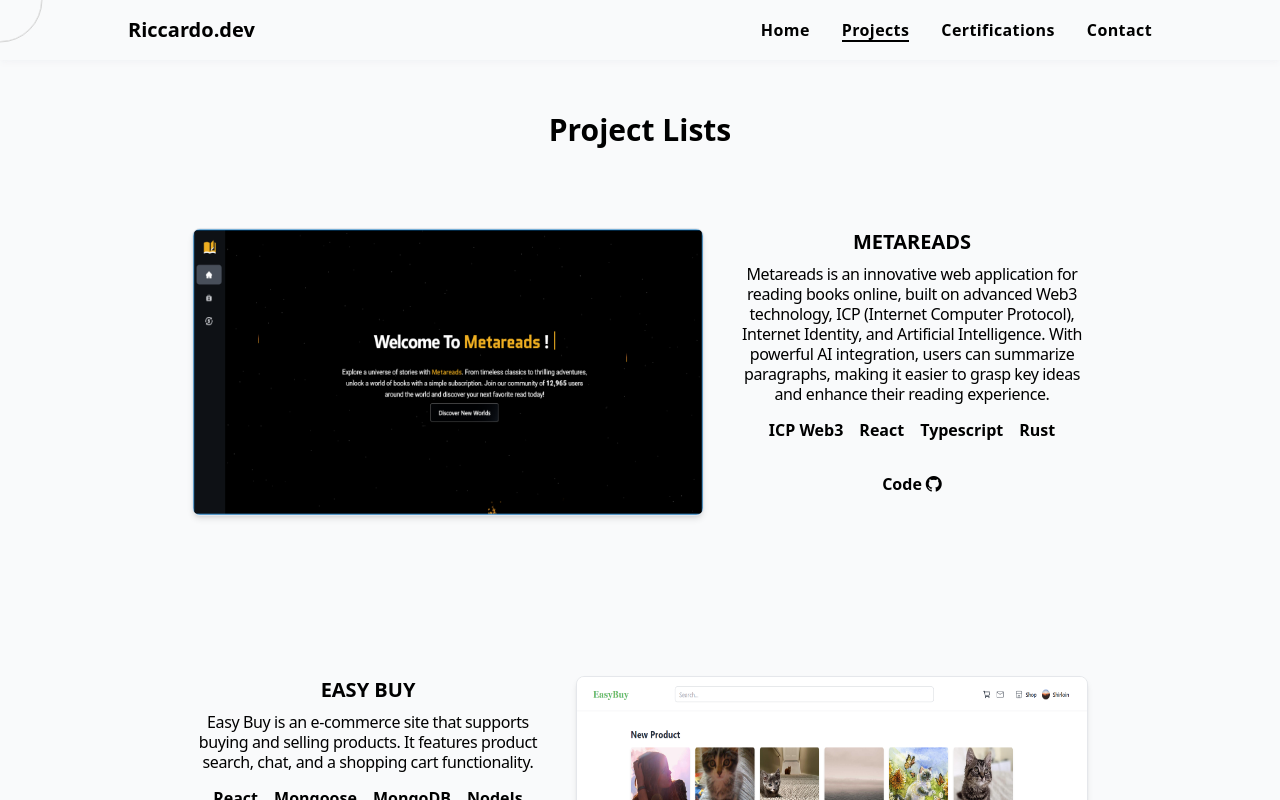
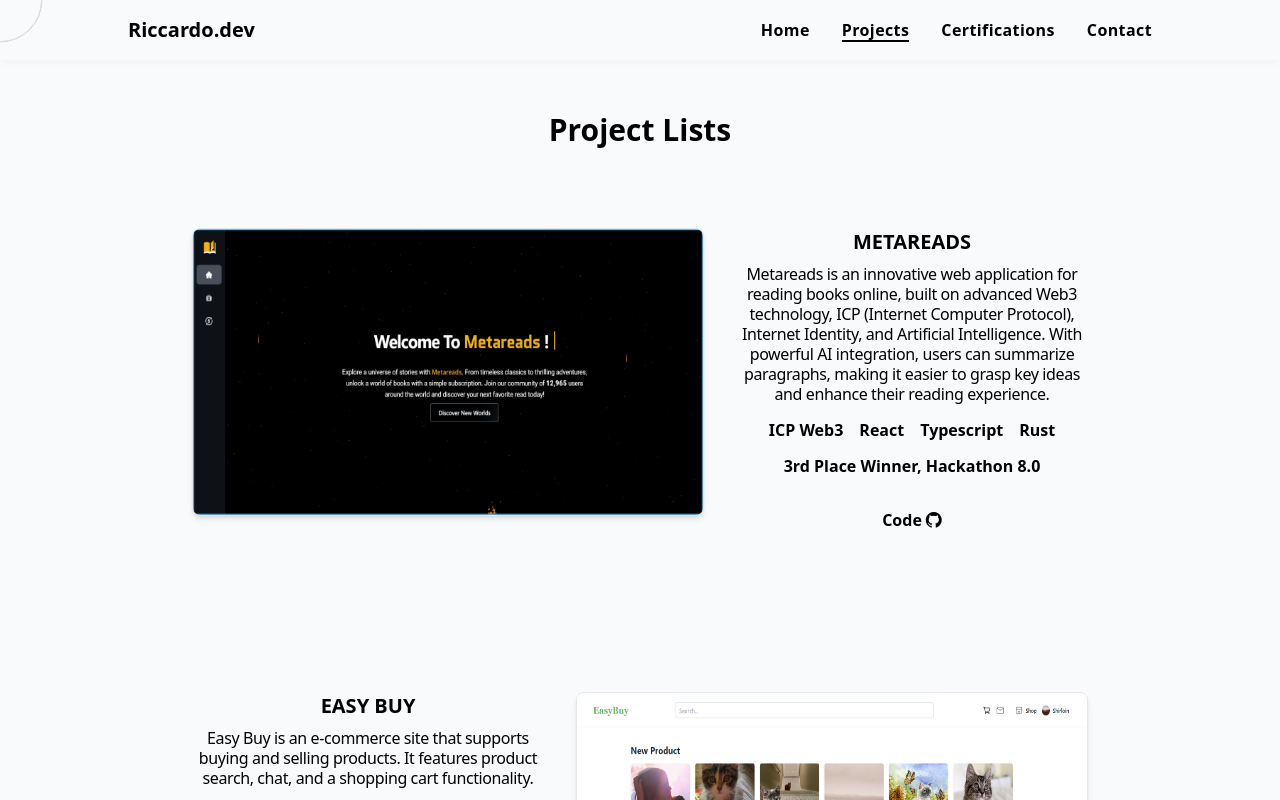
Before and after one commit to Shirloin/portofolio, a React (Vite) app: page /project in a window 1280 px wide. Shown: the top 800 px of the page. Built offline with nearby package versions, Linux system fonts and the light colour scheme.

Commit message:
fix: add project

```diff
--- a/src/pages/ProjectPage.tsx
+++ b/src/pages/ProjectPage.tsx
@@ -7,7 +7,13 @@ const projects: IProject[] = [
     description:
       "Metareads is an innovative web application for reading books online, built on advanced Web3 technology, ICP (Internet Computer Protocol), Internet Identity, and Artificial Intelligence.  With powerful AI integration, users can summarize paragraphs, making it easier to grasp key ideas and enhance their reading experience.",
     thumbnail: "/images/project/metareads.png",
-    stack: ["ICP Web3", "React", "Typescript", "Rust"],
+    stack: [
+      "ICP Web3",
+      "React",
+      "Typescript",
+      "Rust",
+      "3rd Place Winner, Hackathon 8.0",
+    ],
     code: [
       {
         name: "Code",
```
